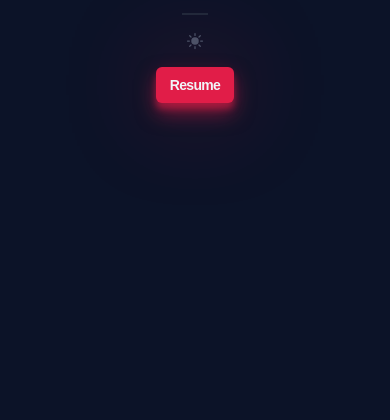
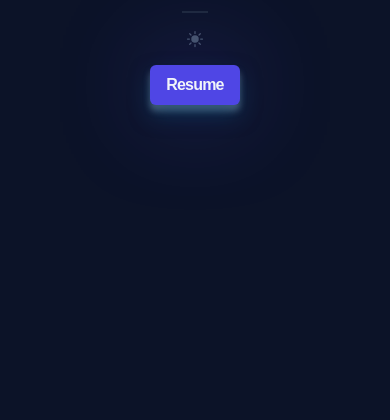
Before and after one commit to JCV2022/Portfolio, a website built with Vite: page index.html in a window 390 px wide. Both pictures are taken after a click on the button 350 px from the left and 44 px from the top of the page. Shown: the part 424-844 px from the top of the page. Built offline with nearby package versions, Linux system fonts and the light colour scheme; a web font is replaced by a local one.

Commit message:
changed resume btn color in mobile nav menu

```diff
--- a/index.html
+++ b/index.html
@@ -34,8 +34,8 @@
             </button>
           </li>
           <li>
-            <a class="header__resume resume__btn" href="https://www.canva.com/design/DAFNkERZL50/8nghNUI7Emv1_ftudxMQYg/view" target=”_blank”
-              >Resume
+            <a class="header__resume resume__btn" href="https://www.canva.com/design/DAFNkERZL50/8nghNUI7Emv1_ftudxMQYg/view" target=”_blank”>
+              Resume
             </a>
           </li>
         </ul>
@@ -74,7 +74,9 @@
             </button>
           </li>
           <li>
-            <a class="mobile-nav__btn btn" href="#">Resume</a>
+            <a class="mobile-nav__btn" href="https://www.canva.com/design/DAFNkERZL50/8nghNUI7Emv1_ftudxMQYg/view" target=”_blank”>
+              Resume
+            </a>
           </li>
         </ul>
       </nav>
--- a/styles/components/mobile-nav.css
+++ b/styles/components/mobile-nav.css
@@ -48,5 +48,21 @@
 }
 
 .mobile-nav__btn {
-    font-size: var(--size-sm);
+    display: inline-block;
+    font-weight: 600;
+    text-decoration: none;
+    letter-spacing: -0.05em;
+    background-color: var(--clr-indigo);
+    color: #f1f5f9;
+    padding: 0.5em 1em;
+    border-radius: 6px;
+    box-shadow: 0 10px 20px rgba(11, 79, 113, 0.5), 0 6px 6px rgba(149, 169, 193, 0.5),
+        0 0 100px -10px var(--clr-indigo);
+    transition: transform 0.3s, box-shadow 0.3s;
 }
+
+.mobile-nav__btn:hover {
+    transform: translateY(-3px);
+    box-shadow: 0 14px 28px rgba(249, 249, 249, 0.25), 0 10px 10px rgba(48, 137, 126, 0.258),
+        0 0 120px -10px var(--clr-indigo);
+}
```
